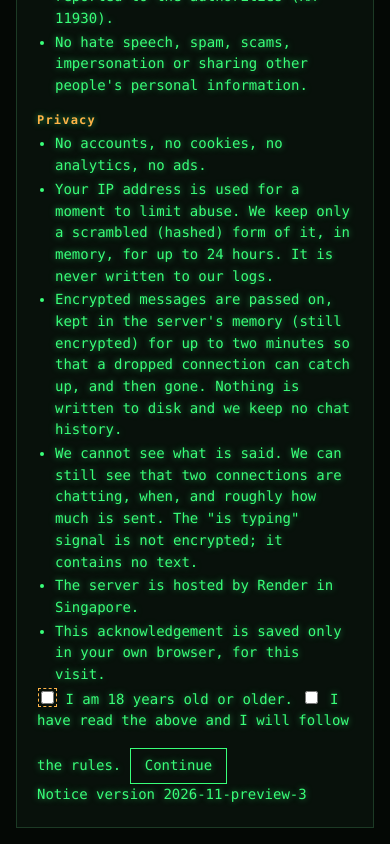
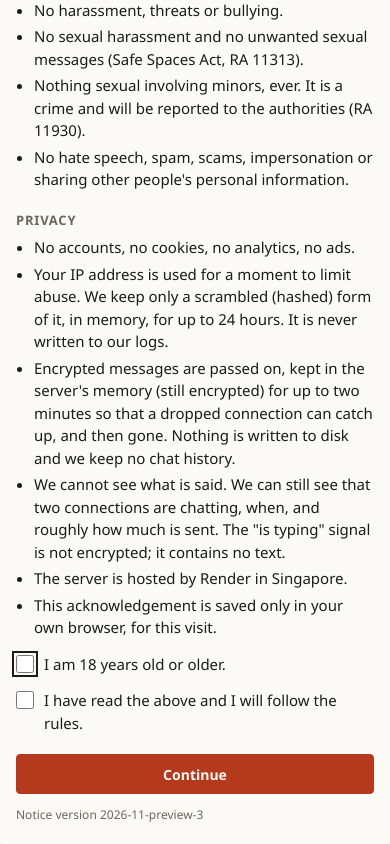
Before and after one commit to futuresfsake/realtime-chat, a website: page public/index.html in a window 390 px wide. Drawn offline with nearby package versions, Linux system fonts and the light colour scheme; a web font is replaced by a local one.

Commit message:
style(client): new paper-and-ink design system

```diff
--- a/public/styles.css
+++ b/public/styles.css
@@ -1,309 +1,354 @@
-/* =========================================================
-   THEMES: each theme only overrides design tokens.
-   Components below use tokens only, never raw colors.
-   ========================================================= */
+/* Realtime Chat. Warm paper, ink, hairline rules, one vermilion accent.
+   Palette (the only colours in this file):
+     paper   #F4F1EA   page
+     panel   #FBFAF6   conversation surface
+     tint    #E8E3D5   own messages, hover
+     ink     #1C1B19   text
+     muted   #6B675E   secondary text (5.1:1 on paper)
+     rule    #D9D4C7   all borders
+     accent  #B5391C   seal, primary action, errors (5.9:1 on paper)  */
 
-/* phosphor (default): green CRT */
-:root,
-[data-theme="phosphor"] {
-  --bg: #040805;
-  --bg-glow: #0b1a10;
-  --panel: #08110b;
-  --border: #1c3a25;
-  --fg: #39ff7a;
-  --fg-dim: #1f8f45;
-  --accent: #ffb347;       /* headings, prompt */
-  --self: #ffb347;         /* your name */
-  --other: #5ff2ff;        /* other users */
-  --err: #ff5f56;
-  --glow: 0.55;            /* 0 = no glow */
-  --scanlines: 0.25;       /* 0 = no scanlines */
-  --vignette: 0.85;
+@font-face {
+  font-family: "Instrument Sans";
+  font-weight: 400;
+  font-style: normal;
+  font-display: swap;
+  src: url("/fonts/instrument-sans-latin-400-normal.woff2") format("woff2");
+}
+@font-face {
+  font-family: "Instrument Sans";
+  font-weight: 600;
+  font-style: normal;
+  font-display: swap;
+  src: url("/fonts/instrument-sans-latin-600-normal.woff2") format("woff2");
+}
+@font-face {
+  font-family: "JetBrains Mono";
+  font-weight: 400;
+  font-style: normal;
+  font-display: swap;
+  src: url("/fonts/jetbrains-mono-latin-400-normal.woff2") format("woff2");
 }
 
-/* amber: classic amber monochrome monitor */
-[data-theme="amber"] {
-  --bg: #0a0600;
-  --bg-glow: #1c1100;
-  --panel: #110b02;
-  --border: #3a2a0a;
-  --fg: #ffb000;
-  --fg-dim: #9a6a00;
-  --accent: #ffd480;
-  --self: #fff0c2;
-  --other: #ff8c42;
-  --err: #ff4d4d;
-  --glow: 0.5;
-  --scanlines: 0.25;
-  --vignette: 0.85;
+:root {
+  --paper: #f4f1ea;
+  --panel: #fbfaf6;
+  --tint: #e8e3d5;
+  --ink: #1c1b19;
+  --muted: #6b675e;
+  --rule: #d9d4c7;
+  --accent: #b5391c;
+  --on-accent: #fbfaf6;
+  --sans: "Instrument Sans", "Segoe UI", sans-serif;
+  --mono: "JetBrains Mono", Consolas, monospace;
+  --radius: 4px;
 }
 
-/* ice: cold blue mainframe terminal */
-[data-theme="ice"] {
-  --bg: #02060c;
-  --bg-glow: #0a1a2c;
-  --panel: #06101a;
-  --border: #16324a;
-  --fg: #7fd4ff;
-  --fg-dim: #3b7ea6;
-  --accent: #c3f0ff;
-  --self: #ffd166;
-  --other: #9cff9c;
-  --err: #ff6b6b;
-  --glow: 0.45;
-  --scanlines: 0.2;
-  --vignette: 0.8;
+*, *::before, *::after { box-sizing: border-box; }
+html { height: 100%; -webkit-text-size-adjust: 100%; }
+body {
+  margin: 0;
+  height: 100%;
+  background: var(--paper);
+  color: var(--ink);
+  font: 400 15px/1.5 var(--sans);
+}
+[hidden] { display: none !important; }
+button, input { font: inherit; color: inherit; }
+p { margin: 0; }
+.muted { color: var(--muted); }
+.sr-only {
+  position: absolute; width: 1px; height: 1px; margin: -1px; padding: 0;
+  overflow: hidden; clip: rect(0 0 0 0); white-space: nowrap; border: 0;
+}
+:focus-visible { outline: 2px solid var(--ink); outline-offset: 2px; }
+
+/* ---------- Layout ---------- */
+.app {
+  display: flex;
+  flex-direction: column;
+  height: 100dvh;
+  max-width: 880px;
+  margin: 0 auto;
+  padding: 0 16px;
+}
+.masthead {
+  display: flex;
+  align-items: center;
+  justify-content: space-between;
+  gap: 16px;
+  padding: 14px 0 12px;
+}
+.wordmark {
+  display: inline-flex;
+  align-items: center;
+  gap: 8px;
+  color: var(--ink);
+  font-weight: 600;
+  font-size: 16px;
+  letter-spacing: -0.01em;
+  text-decoration: none;
+}
+.mark { fill: none; stroke: var(--accent); stroke-width: 1.5; stroke-linecap: round; stroke-linejoin: round; }
+.status { display: inline-flex; align-items: center; gap: 8px; font-size: 13px; }
+.dot { width: 8px; height: 8px; border-radius: 50%; background: var(--muted); }
+.status[data-state="online"] .dot { background: var(--ink); }
+.status[data-state="connecting"] .dot { background: transparent; border: 1.5px solid var(--muted); }
+.status[data-state="offline"] .dot { background: var(--accent); }
+
+.banner {
+  margin: 0 0 8px;
+  padding: 8px 12px;
+  border: 1px solid var(--rule);
+  border-left: 3px solid var(--accent);
+  border-radius: var(--radius);
+  background: var(--panel);
+  font-size: 13px;
 }
 
-/* paper: light, high-readability, no CRT effects */
-[data-theme="paper"] {
-  --bg: #efebe0;
-  --bg-glow: #f8f5ec;
-  --panel: #fbf8f0;
-  --border: #d9d3c3;
-  --fg: #1d2a1f;
-  --fg-dim: #6b7268;
-  --accent: #a35200;
-  --self: #a35200;
-  --other: #0b6e8a;
-  --err: #c0392b;
-  --glow: 0;
-  --scanlines: 0;
-  --vignette: 0;
+.desk { flex: 1; min-height: 0; padding-bottom: 16px; }
+.conversation {
+  display: flex;
+  flex-direction: column;
+  height: 100%;
+  border: 1px solid var(--rule);
+  border-radius: var(--radius);
+  background: var(--panel);
 }
 
-/* Glow helper: color-mix() fades a token by the theme's --glow strength */
-:root { --font: "JetBrains Mono", "Fira Code", "Cascadia Code", ui-monospace,
-                SFMono-Regular, Menlo, Consolas, monospace; }
+/* ---------- Conversation header ---------- */
+.convo-head {
+  display: flex;
+  align-items: flex-start;
+  justify-content: space-between;
+  gap: 16px;
+  padding: 14px 16px 12px;
+  border-bottom: 1px solid var(--rule);
+}
+.convo-title { margin: 0; font-size: 17px; font-weight: 600; line-height: 1.3; overflow-wrap: anywhere; }
+.convo-sub { margin-top: 2px; color: var(--muted); font-size: 13px; }
 
-* { box-sizing: border-box; }
-html, body { height: 100%; margin: 0; }
+/* The seal: open ring until the chat is encrypted, then filled. */
+.seal {
+  display: inline-flex;
+  align-items: center;
+  gap: 6px;
+  flex: none;
+  padding-top: 3px;
+  color: var(--muted);
+  font-size: 13px;
+  white-space: nowrap;
+}
+.seal circle { fill: none; stroke: currentColor; stroke-width: 1.5; stroke-dasharray: 3 2.4; }
+.seal[data-state="secured"] { color: var(--accent); font-weight: 600; }
+.seal[data-state="secured"] circle { fill: var(--accent); stroke: var(--accent); stroke-dasharray: none; }
+.seal[data-state="securing"] circle { stroke: var(--ink); }
 
-body {
-  background: radial-gradient(ellipse at center, var(--bg-glow) 0%, var(--bg) 70%);
-  color: var(--fg);
-  font: 14px/1.55 var(--font);
-  text-shadow: 0 0 6px color-mix(in srgb, var(--fg) calc(var(--glow) * 100%), transparent);
-  transition: background-color 0.2s, color 0.2s;
+/* ---------- Buttons ---------- */
+.actions {
+  display: flex;
+  flex-wrap: wrap;
+  gap: 8px;
+  padding: 10px 16px;
+  border-bottom: 1px solid var(--rule);
 }
+.btn {
+  min-height: 40px;
+  padding: 0 16px;
+  border: 1px solid var(--ink);
+  border-radius: var(--radius);
+  background: transparent;
+  font-weight: 600;
+  font-size: 14px;
+  cursor: pointer;
+  transition: background-color 120ms, color 120ms, border-color 120ms;
+}
+.btn:hover:not(:disabled) { background: var(--tint); }
+.btn:active:not(:disabled) { background: var(--rule); }
+.btn:disabled { border-color: var(--rule); color: var(--muted); cursor: not-allowed; font-weight: 400; }
+.btn-primary { border-color: var(--accent); background: var(--accent); color: var(--on-accent); }
+.btn-primary:hover:not(:disabled) { background: #9c2f16; border-color: #9c2f16; }
+.btn-primary:active:not(:disabled) { background: #85260f; border-color: #85260f; }
+.btn-primary:disabled { background: transparent; }
+.btn-quiet { border-color: var(--rule); font-weight: 400; }
+.btn-quiet:hover:not(:disabled) { border-color: var(--ink); }
 
-.crt {
-  height: 100vh;
-  height: 100dvh;           /* mobile browsers: excludes the URL bar */
+/* ---------- Message stage ---------- */
+.stage { position: relative; flex: 1; min-height: 0; }
+.log {
+  position: absolute;
+  inset: 0;
+  margin: 0;
+  padding: 16px;
+  list-style: none;
+  overflow-y: auto;
   display: flex;
   flex-direction: column;
   gap: 10px;
-  padding: 12px;
+  overscroll-behavior: contain;
 }
+.log:empty { display: none; }
 
-/* Scanlines + vignette. pointer-events:none so they never block clicks. */
-.crt::after,
-.crt::before {
-  content: "";
-  position: fixed;
+.msg { max-width: min(78%, 560px); display: flex; flex-direction: column; gap: 3px; }
+.msg-meta { display: flex; gap: 8px; align-items: baseline; font-size: 12px; color: var(--muted); }
+.msg-who { font-weight: 600; color: var(--ink); }
+.msg-time { font-family: var(--mono); font-size: 11px; }
+.msg-text {
+  padding: 8px 12px;
+  border: 1px solid var(--rule);
+  border-radius: var(--radius);
+  background: var(--paper);
+  overflow-wrap: anywhere;
+  white-space: pre-wrap;
+}
+.msg--mine { align-self: flex-end; align-items: flex-end; }
+.msg--mine .msg-text { background: var(--tint); border-color: var(--tint); }
+.msg-tools { display: flex; flex-wrap: wrap; gap: 4px; align-items: center; min-height: 0; }
+.reactions { font-size: 14px; }
+.react-toggle {
+  min-height: 28px;
+  padding: 0 8px;
+  border: 0;
+  background: none;
+  color: var(--muted);
+  font-size: 12px;
+  text-decoration: underline;
+  text-underline-offset: 2px;
+  cursor: pointer;
+}
+.react-toggle:hover { color: var(--ink); }
+.react-row { display: flex; gap: 2px; }
+.react-pick {
+  width: 36px;
+  height: 36px;
+  border: 1px solid var(--rule);
+  border-radius: var(--radius);
+  background: var(--panel);
+  font-size: 17px;
+  line-height: 1;
+  cursor: pointer;
+}
+.react-pick:hover { background: var(--tint); border-color: var(--ink); }
+
+.note {
+  align-self: center;
+  max-width: 90%;
+  padding: 2px 10px;
+  color: var(--muted);
+  font-size: 13px;
+  text-align: center;
+  overflow-wrap: anywhere;
+}
+.note--err { color: var(--accent); border-left: 2px solid var(--accent); text-align: left; background: none; }
+
+/* Shown while the conversation is empty. Text depends on data-phase. */
+.empty {
+  position: absolute;
   inset: 0;
-  pointer-events: none;
-}
-.crt::after {
-  background: repeating-linear-gradient(to bottom,
-    transparent 0 2px,
-    rgb(0 0 0 / var(--scanlines)) 2px 3px);
-  z-index: 10;
-}
-.crt::before {
-  box-shadow: inset 0 0 140px rgb(0 0 0 / var(--vignette));
-  z-index: 11;
-}
-
-.dim { color: var(--fg-dim); text-shadow: none; }
-
-/* Reusable glow per color */
-.glow-accent, .side h2, .ps1 {
-  color: var(--accent);
-  text-shadow: 0 0 6px color-mix(in srgb, var(--accent) calc(var(--glow) * 100%), transparent);
-}
-
-/* ---------- Top bar ---------- */
-.bar {
-  display: flex;
-  justify-content: space-between;
-  align-items: center;
-  padding: 6px 12px;
-  border: 1px solid var(--border);
-  background: var(--panel);
-  letter-spacing: 0.08em;
-}
-.brand { font-weight: 700; }
-.conn { display: flex; align-items: center; gap: 8px; font-size: 12px; }
-.led {
-  width: 8px; height: 8px; border-radius: 50%;
-  background: var(--accent); box-shadow: 0 0 8px var(--accent);
-}
-.conn[data-state="online"] .led { background: var(--fg); box-shadow: 0 0 8px var(--fg); }
-.conn[data-state="offline"] .led {
-  background: var(--err); box-shadow: 0 0 8px var(--err);
-  animation: blink 1s steps(1) infinite;
-}
-
-/* ---------- Layout ---------- */
-.body {
-  flex: 1;
-  min-height: 0;            /* lets children scroll instead of growing */
-  display: grid;
-  grid-template-columns: 220px 1fr;
-  gap: 10px;
-}
-
-.side, .screen { border: 1px solid var(--border); background: var(--panel); }
-
-.side {
   display: flex;
   flex-direction: column;
-  gap: 18px;
-  padding: 10px 12px;
-  overflow-y: auto;
+  justify-content: center;
+  gap: 6px;
+  max-width: 420px;
+  margin: 0 auto;
+  padding: 24px 16px;
 }
-.side h2 { margin: 0 0 6px; font-size: 12px; font-weight: 600; letter-spacing: 0.1em; }
-.side ul { list-style: none; margin: 0; padding: 0; }
-.side li { padding: 2px 0; }
-.side li.active::before { content: "> "; color: var(--accent); }
-.hint { margin: auto 0 0; font-size: 12px; }
+.log:not(:empty) ~ .empty { display: none; }
+.empty [data-for] { display: none; }
+.empty-title { font-size: 17px; font-weight: 600; }
+.empty-body { color: var(--muted); }
+.app[data-phase="connecting"] .empty [data-for="connecting"],
+.app[data-phase="idle"] .empty [data-for="idle"],
+.app[data-phase="searching"] .empty [data-for="searching"],
+.app[data-phase="securing"] .empty [data-for="securing"],
+.app[data-phase="offline"] .empty [data-for="offline"] { display: block; }
 
-/* ---------- Theme picker ---------- */
-.themes button {
-  all: unset;               /* drop browser button styling */
-  cursor: pointer;
-  display: block;
-  width: 100%;
-  padding: 2px 0;
-  color: var(--fg-dim);
-  text-shadow: none;
+.typing { min-height: 22px; padding: 0 16px 2px; color: var(--muted); font-size: 13px; }
+
+/* ---------- Composer ---------- */
+.composer {
+  display: flex;
+  gap: 8px;
+  padding: 10px 16px 14px;
+  border-top: 1px solid var(--rule);
 }
-.themes button::before { content: "[ ] "; }
-.themes button[aria-pressed="true"] { color: var(--fg); text-shadow: inherit; }
-.themes button[aria-pressed="true"]::before { content: "[x] "; color: var(--accent); }
-.themes button:hover { color: var(--fg); }
-.themes button:focus-visible { outline: 1px dashed var(--accent); outline-offset: 2px; }
-
-/* ---------- Message log ---------- */
-.screen { display: flex; flex-direction: column; min-height: 0; }
-
-.log {
-  flex: 1;
-  overflow-y: auto;
-  margin: 0;
-  padding: 12px 14px;
-  list-style: none;
-  scrollbar-color: var(--fg-dim) transparent;
-}
-.line { white-space: pre-wrap; overflow-wrap: anywhere; animation: line-in 0.12s ease-out; }
-.line .ts  { color: var(--fg-dim); text-shadow: none; }
-.line .who {
-  color: var(--other);
-  text-shadow: 0 0 6px color-mix(in srgb, var(--other) calc(var(--glow) * 100%), transparent);
-}
-.line.self .who {
-  color: var(--self);
-  text-shadow: 0 0 6px color-mix(in srgb, var(--self) calc(var(--glow) * 100%), transparent);
-}
-.line.sys { color: var(--fg-dim); text-shadow: none; }
-.line.err {
-  color: var(--err);
-  text-shadow: 0 0 6px color-mix(in srgb, var(--err) calc(var(--glow) * 100%), transparent);
-}
-
-.typing { min-height: 1.55em; margin: 0; padding: 0 14px; font-size: 12px; }
-.line .reactions { color: var(--accent); text-shadow: none; }
-.partner-status { margin: 0; overflow-wrap: anywhere; }
-.partner-status[data-state="connected"], .partner-status[data-state="typing"] { color: var(--fg); }
-.partner-status[data-state="reconnecting"] { color: var(--accent); }
-.e2e-status { margin: 4px 0 0; overflow-wrap: anywhere; }
-.e2e-status[data-state="secured"] { color: var(--fg); }
-.e2e-status[data-state="securing"] { color: var(--accent); }
-
-/* ---------- Prompt ---------- */
-.prompt {
-  display: flex;
-  align-items: center;
-  gap: 8px;
-  padding: 10px 14px;
-  border-top: 1px solid var(--border);
-}
-.prompt:focus-within { box-shadow: inset 0 0 0 1px var(--fg-dim); }
-.ps1 { white-space: nowrap; }
-#input {
+.field {
   flex: 1;
   min-width: 0;
-  background: transparent;
-  border: 0;
-  outline: 0;
-  color: var(--fg);
-  font: inherit;
-  text-shadow: inherit;
-  caret-color: var(--fg);
+  min-height: 44px;
+  padding: 0 12px;
+  border: 1px solid var(--ink);
+  border-radius: var(--radius);
+  background: var(--panel);
+  font-size: 16px; /* 16px stops iOS zooming in on focus */
 }
+.field::placeholder { color: var(--muted); }
+.field:disabled { border-color: var(--rule); background: var(--paper); }
+.field:focus-visible { outline-offset: 0; }
+.composer .btn { min-height: 44px; }
 
-@keyframes line-in { from { opacity: 0; transform: translateY(2px); } to { opacity: 1; transform: none; } }
-@keyframes blink { 50% { opacity: 0; } }
-
-/* ---------- Preview banner ---------- */
-[hidden] { display: none !important; }
-.preview-banner {
-  margin: 0;
-  padding: 4px 12px;
-  border: 1px dashed var(--accent);
-  color: var(--accent);
-  font-size: 12px;
-  letter-spacing: 0.06em;
-  text-align: center;
-}
-
-/* ---------- Age + rules gate ---------- */
+/* ---------- Gate and dialog ---------- */
 .gate {
   position: fixed;
   inset: 0;
-  z-index: 20;              /* above the scanline overlays */
+  z-index: 10;
   display: flex;
   align-items: flex-start;
   justify-content: center;
-  padding: 16px;
+  padding: 24px 16px;
   overflow-y: auto;
-  background: var(--bg);
+  background: var(--paper);
 }
-.gate-box {
-  width: 100%;
-  max-width: 640px;
-  margin: auto 0;
-  padding: 16px 20px;
-  border: 1px solid var(--border);
+.gate-box { width: 100%; max-width: 600px; padding: 28px; border: 1px solid var(--rule); border-radius: var(--radius); background: var(--panel); }
+.gate-box h1 { margin: 0 0 12px; font-size: 22px; letter-spacing: -0.01em; }
+.gate-box h2 { margin: 20px 0 6px; font-size: 13px; letter-spacing: 0.06em; text-transform: uppercase; color: var(--muted); }
+.gate-box ul { margin: 0; padding-left: 18px; }
+.gate-box li { margin: 4px 0; }
+.check { display: flex; gap: 10px; align-items: flex-start; margin-top: 14px; cursor: pointer; }
+.check input { flex: none; width: 18px; height: 18px; margin: 2px 0 0; accent-color: var(--accent); }
+.gate-box .btn { margin-top: 20px; width: 100%; }
+.fine { margin-top: 12px; color: var(--muted); font-size: 12px; }
+
+.dialog {
+  width: calc(100% - 32px);
+  max-width: 440px;
+  padding: 0;
+  border: 1px solid var(--ink);
+  border-radius: var(--radius);
   background: var(--panel);
+  color: var(--ink);
 }
-.gate-box h1 { margin: 0 0 12px; font-size: 14px; letter-spacing: 0.1em; color: var(--accent); }
-.gate-box h2 { margin: 14px 0 4px; font-size: 12px; letter-spacing: 0.1em; color: var(--accent); }
-.gate-box p { margin: 0 0 6px; }
-.gate-box ul { margin: 0; padding-left: 18px; }
-.gate-box li { margin: 2px 0; }
-.gate-check { display: flex; gap: 8px; align-items: flex-start; margin-top: 12px; cursor: pointer; }
-.gate-check input { margin-top: 4px; accent-color: var(--fg); }
-.gate-box button {
-  margin-top: 16px;
-  padding: 6px 14px;
-  border: 1px solid var(--fg);
-  background: transparent;
-  color: var(--fg);
-  font: inherit;
-  text-shadow: inherit;
-  cursor: pointer;
+.dialog::backdrop { background: rgba(28, 27, 25, 0.45); }
+.dialog-box { display: flex; flex-direction: column; gap: 12px; padding: 24px; }
+.dialog-box h2 { margin: 0; font-size: 18px; }
+.code {
+  padding: 14px 12px;
+  border: 1px dashed var(--ink);
+  border-radius: var(--radius);
+  background: var(--paper);
+  font-family: var(--mono);
+  font-size: 18px;
+  letter-spacing: 0.04em;
+  text-align: center;
+  word-spacing: 0.3em;
 }
-.gate-box button:hover, .gate-box button:focus-visible { background: var(--fg); color: var(--bg); text-shadow: none; }
-.gate-box :focus-visible { outline: 1px dashed var(--accent); outline-offset: 2px; }
-.gate-version { margin-top: 12px; font-size: 11px; }
 
-/* ---------- Responsive + accessibility ---------- */
-@media (max-width: 720px) {
-  .body { grid-template-columns: 1fr; }
-  .side, .bar-mid { display: none; }   /* /theme command still works on mobile */
+/* ---------- Small screens ---------- */
+@media (max-width: 560px) {
+  .app { padding: 0 8px; }
+  .masthead { padding: 10px 8px; }
+  .conversation { border-radius: 0; border-left: 0; border-right: 0; }
+  .convo-head { flex-direction: column; gap: 6px; padding: 12px; }
+  .seal { padding-top: 0; }
+  .actions { padding: 8px 12px; }
+  .actions .btn { flex: 1 1 calc(50% - 8px); padding: 0 8px; }
+  .log { padding: 12px; }
+  .msg { max-width: 90%; }
+  .composer { padding: 8px 12px 12px; }
+  .gate { padding: 0; }
+  .gate-box { border: 0; padding: 20px 16px; }
 }
+
 @media (prefers-reduced-motion: reduce) {
-  *, *::before, *::after { animation: none !important; transition: none !important; }
+  * { transition: none !important; scroll-behavior: auto !important; }
 }
```
